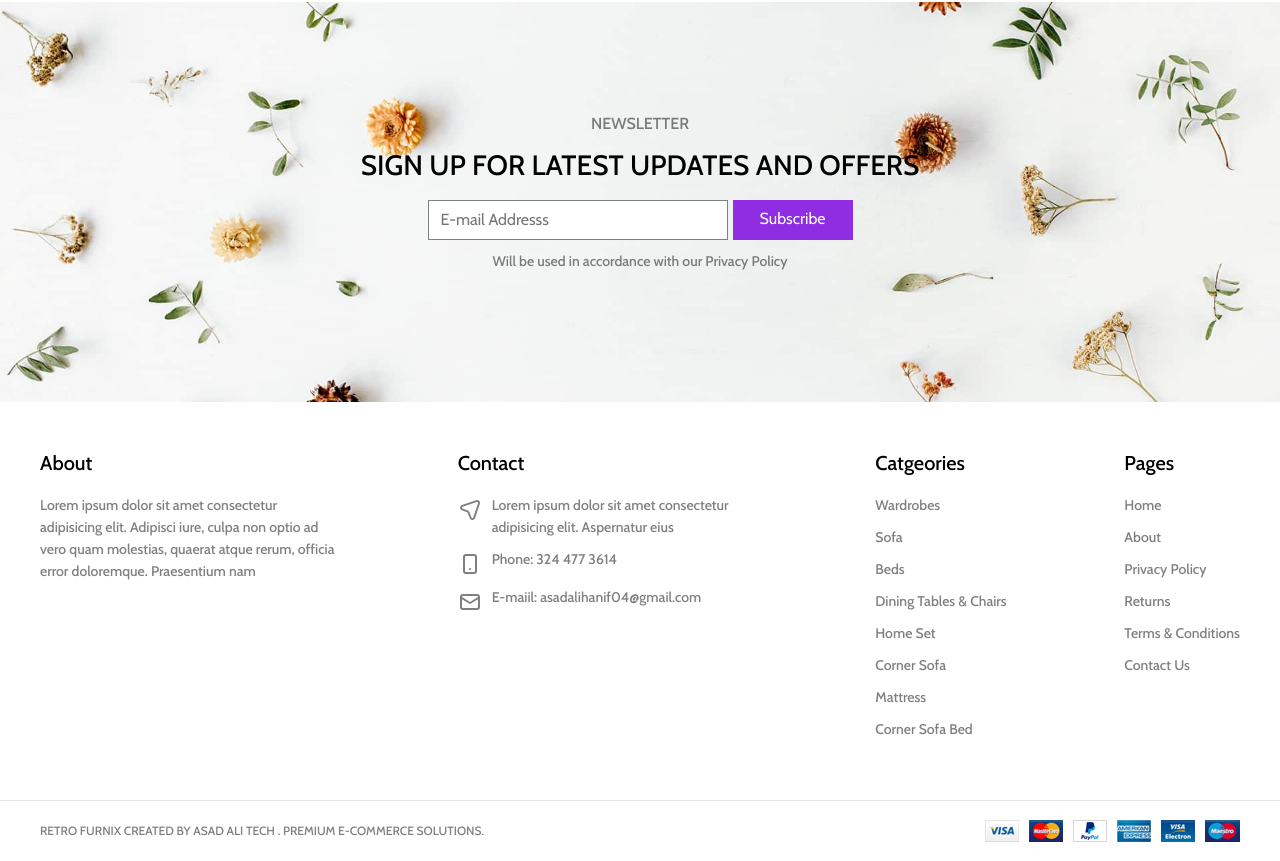
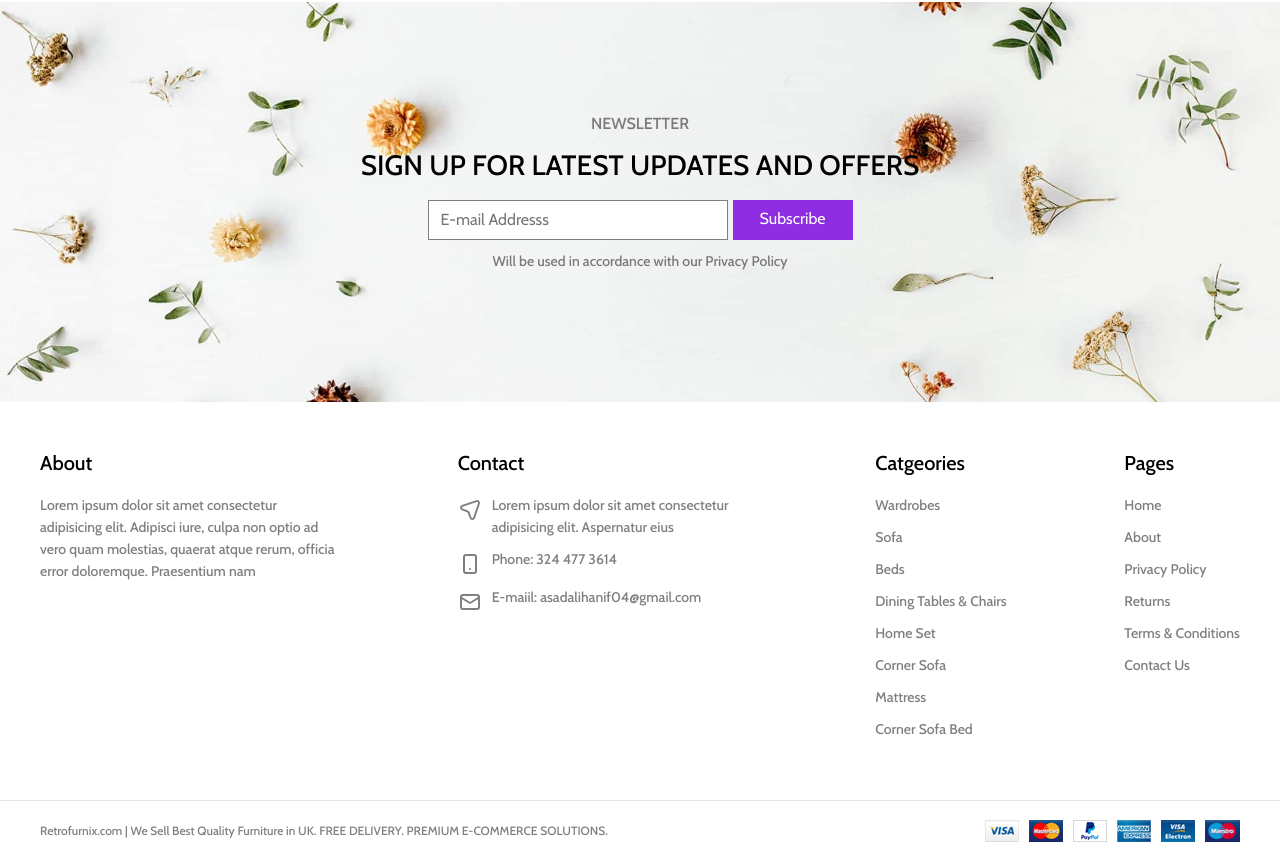
Before and after one commit to AsadAliTech04/Retro-furnix-frontend, a React (Create React App) app: page /order in a window 1280 px wide. Shown: the part 737-1598 px from the top of the page. Built offline with nearby package versions, Linux system fonts and the light colour scheme.

Commit message:
description added

```diff
--- a/public/index.html
+++ b/public/index.html
@@ -9,7 +9,7 @@
         <meta name="theme-color" content="#000000" />
         <meta
             name="description"
-            content="Website create by Asad Ali tech"
+            content="RetroFurnix - Quality Retro Furniture for Sale in the UK| Free Delivery | Assembling Service | 12 Months Warranty .... "
         />
              <title>Retro Furnix</title>
     </head>
--- a/src/components/Footer/Footer.jsx
+++ b/src/components/Footer/Footer.jsx
@@ -32,7 +32,7 @@ const Footer = () => {
                     <div className="c-item">
                         <UilMobileAndroid />
                         <div className="text">
-                           Phone: 324 477 3614
+                            Phone: 324 477 3614
                         </div>
                     </div>
                     <div className="c-item">
@@ -58,7 +58,7 @@ const Footer = () => {
                     <div className="title">Pages</div>
                     <span className="text">Home</span>
                     <span className="text">About</span>
-                  <  span className="text">Privacy Policy</span>
+                    <  span className="text">Privacy Policy</span>
                     <span className="text"> Returns</span>
                     <span className="text"> Terms & Conditions </span>
                     <span className="text">Contact Us</span>
@@ -67,10 +67,10 @@ const Footer = () => {
             <div className="bottom-bar">
                 <div className="bar-content">
                     <div className="text">
-                        RETRO FURNIX  CREATED BY ASAD ALI TECH . PREMIUM E-COMMERCE
+                        Retrofurnix.com | We Sell Best Quality Furniture in UK. FREE DELIVERY. PREMIUM E-COMMERCE
                         SOLUTIONS.
                     </div>
-                    <img src={Payment} alt=""/>
+                    <img src={Payment} alt="" />
                 </div>
             </div>
         </div>
```
